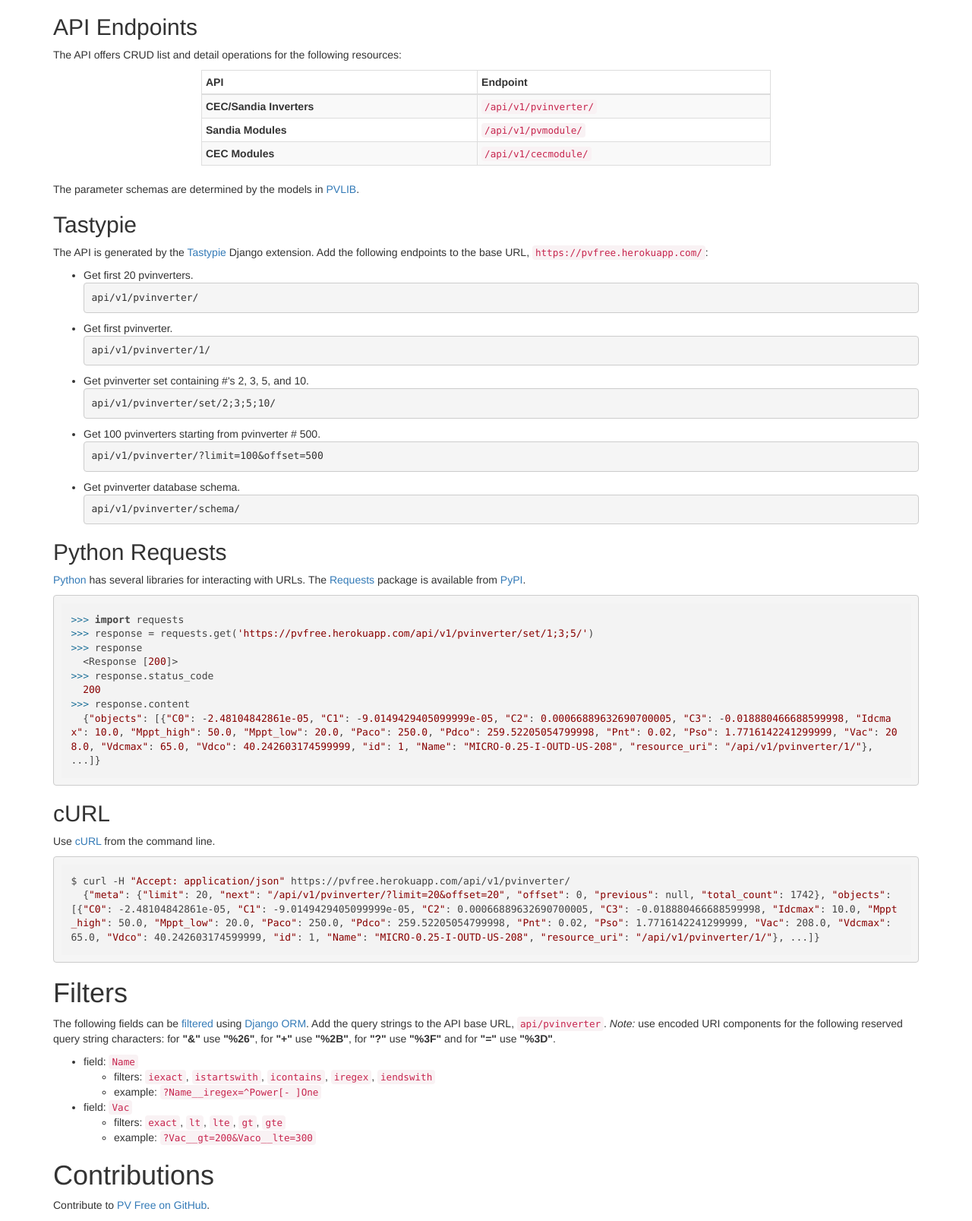
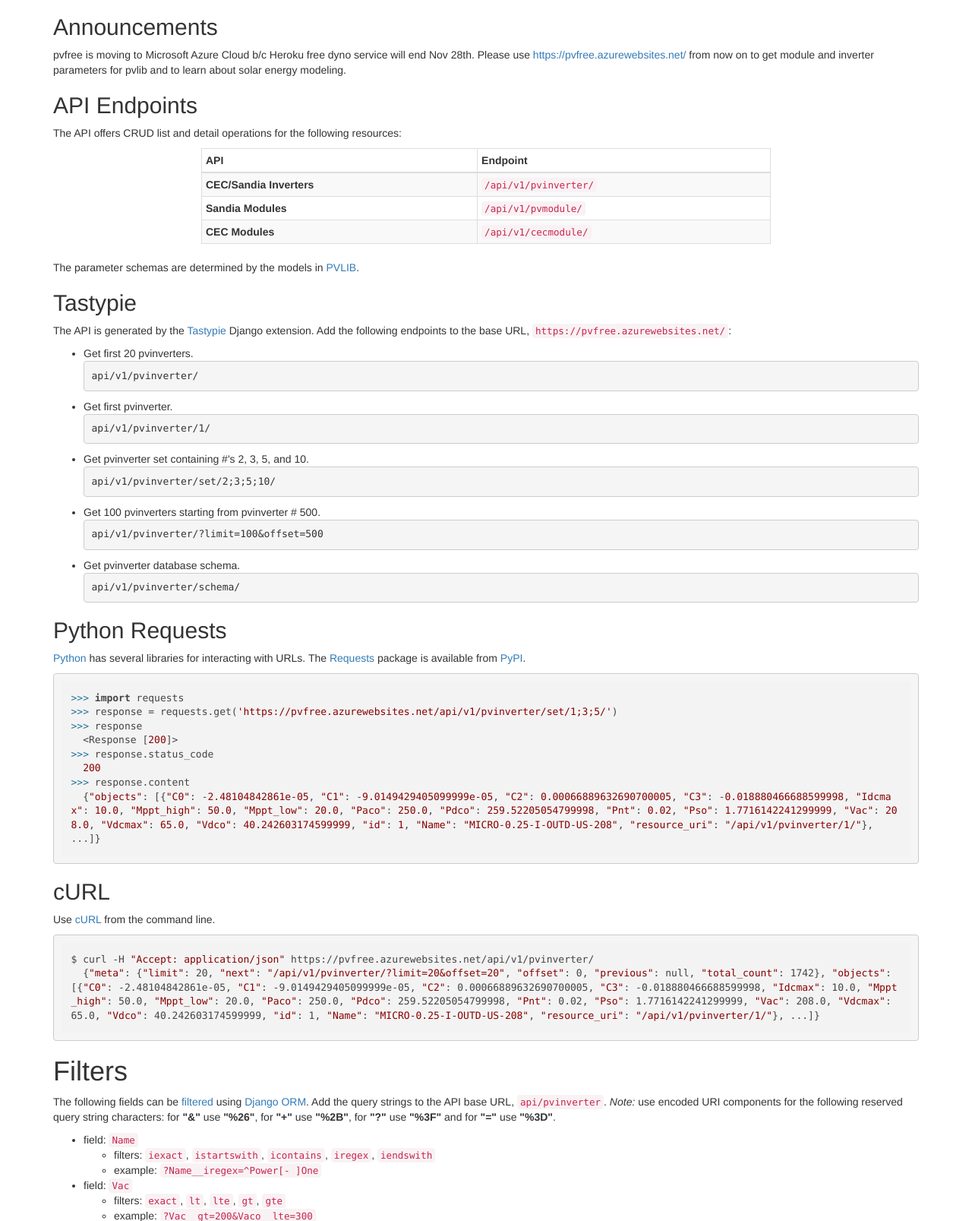
Before and after one commit to BreakingBytes/pvfree, a Django app: page / in a window 1280 px wide. Shown: the part 853-2460 px from the top of the page at 76% size. Run offline with Django 3.2, Linux system fonts and the light colour scheme; some libraries are stand-ins or nearby versions.

Commit message:
upgrade django, tastypie, lxml, numpy
- replace herokuapp.com with azurewebsites.net
- add announcements about move to azure
- fix admin sites url, doesn't use include since django-1.9

```diff
--- a/pvfree/urls.py
+++ b/pvfree/urls.py
@@ -32,7 +32,7 @@ urlpatterns = [
     url(r'^pvlib/$', pvfree_views.pvlib, name='pvlib'),
     url(r'^upload/$', param_views.file_upload, name='file_upload'),
     url(r'^api/', include(v1_api.urls)),
-    url(r'^admin/', include(admin.site.urls)),
+    url(r'^admin/', admin.site.urls),
     url(r'^api/v1/pvlib/solarposition/$', solarposition_resource,
         name='solarposition'),
     url(r'^api/v1/pvlib/linke-turbidity/$', linke_turbidity_resource,
--- a/templates/index.html
+++ b/templates/index.html
@@ -21,7 +21,7 @@
 <div class="container">
   <h1>Usage</h1>
   <p>
-    Browsing to <a target="_blank" href="/api/v1/pvinverter/?format=json"><code>pvfree.herokuapp.com/api/v1/pvinverter/?format=json</code></a>
+    Browsing to <a target="_blank" href="/api/v1/pvinverter/?format=json"><code>pvfree.azurewebsites.net/api/v1/pvinverter/?format=json</code></a>
     will display a <a target="_blank" href="http://json.org/">JSON</a> string with the first 20 records. The endpoint and query string to obtain
     the next set <a target="_blank" href="/api/v1/pvinverter/?format=json&limit=20&offset=20"><code>api/v1/pvinverter/?limit=20&offset=20</code></a>
     is contained in the <code>next</code> key of the string as are the endpoints for each inverter. <i>Note:</i> the query string <code>?format=json</code>
@@ -35,6 +35,13 @@
     <img src="https://travis-ci.org/BreakingBytes/pvfree.svg?branch=master"></a>
     &nbsp;PV Free is tested on every commit to the master branch on
     <a href="https://travis-ci.org" target="_blank">Travis-CI</a>.
+  </p>
+  <h2>Announcements</h2>
+  <p>
+    pvfree is moving to Microsoft Azure Cloud b/c Heroku free dyno service will
+    end Nov 28th. Please use <a href="https://pvfree.azurewebsites.net/">https://pvfree.azurewebsites.net/</a>
+    from now on to get module and inverter parameters for pvlib and to learn
+    about solar energy modeling.
   </p>
   <h2>API Endpoints</h2>
   <p>The API offers CRUD list and detail operations for the following resources:</p>
@@ -52,7 +59,7 @@
   <h2>Tastypie</h2>
   <p>The API is generated by the <a target="_blank" href="https://django-tastypie.readthedocs.org/en/latest/">Tastypie</a>
     Django extension. Add the following endpoints to the base URL,
-<a target="_blank" href="/"><code>https://pvfree.herokuapp.com/</code></a>:</p>
+<a target="_blank" href="/"><code>https://pvfree.azurewebsites.net/</code></a>:</p>
   <ul>
   <li>Get first 20 pvinverters.
   <pre>api/v1/pvinverter/</pre>
@@ -75,7 +82,7 @@
     <a target="_blank" href="https://requests.readthedocs.io/en/master/">Requests</a> package is available from
     <a target="_blank" href="https://pypi.python.org/pypi/requests">PyPI</a>.</p>
 <pre><code class="language-python">&gt;&gt;&gt; import requests
-&gt;&gt;&gt; response = requests.get('https://pvfree.herokuapp.com/api/v1/pvinverter/set/1;3;5/')
+&gt;&gt;&gt; response = requests.get('https://pvfree.azurewebsites.net/api/v1/pvinverter/set/1;3;5/')
 &gt;&gt;&gt; response
   &lt;Response [200]&gt;
 &gt;&gt;&gt; response.status_code
@@ -85,7 +92,7 @@
 </code></pre>
   <h2>cURL</h2>
   <p>Use <a target="_blank" href="https://curl.haxx.se/">cURL</a> from the command line.</p>
-<pre><code class="language-bash">$ curl -H "Accept: application/json" https://pvfree.herokuapp.com/api/v1/pvinverter/
+<pre><code class="language-bash">$ curl -H "Accept: application/json" https://pvfree.azurewebsites.net/api/v1/pvinverter/
   {"meta": {"limit": 20, "next": "/api/v1/pvinverter/?limit=20&amp;offset=20", "offset": 0, "previous": null, "total_count": 1742}, "objects": [{"C0": -2.48104842861e-05, "C1": -9.0149429405099999e-05, "C2": 0.00066889632690700005, "C3": -0.018880466688599998, "Idcmax": 10.0, "Mppt_high": 50.0, "Mppt_low": 20.0, "Paco": 250.0, "Pdco": 259.52205054799998, "Pnt": 0.02, "Pso": 1.7716142241299999, "Vac": 208.0, "Vdcmax": 65.0, "Vdco": 40.242603174599999, "id": 1, "Name": "MICRO-0.25-I-OUTD-US-208", "resource_uri": "/api/v1/pvinverter/1/"}, ...]}
 </code></pre>
   <h1>Filters</h1>
--- a/templates/pvlib.html
+++ b/templates/pvlib.html
@@ -257,7 +257,7 @@ crossorigin=""></script>
   <h2>Example</h2>
   <p>
     You'll need to send a <code>POST</code> request with solar position data.
-    Try this <a target="_blank" href="https://pvfree.herokuapp.com/api/v1/pvlib/airmass/?zenith_data=%7B%222019-01-01T09%3A00%3A00-0800%22%3A%7B%22apparent_zenith%22%3A%2275.64949399351546%22%7D%2C%222019-01-01T12%3A00%3A00-0800%22%3A%7B%22apparent_zenith%22%3A%2260.93578142843924%22%7D%7D&model=kastenyoung1989">
+    Try this <a target="_blank" href="https://pvfree.azurewebsites.net/api/v1/pvlib/airmass/?zenith_data=%7B%222019-01-01T09%3A00%3A00-0800%22%3A%7B%22apparent_zenith%22%3A%2275.64949399351546%22%7D%2C%222019-01-01T12%3A00%3A00-0800%22%3A%7B%22apparent_zenith%22%3A%2260.93578142843924%22%7D%7D&model=kastenyoung1989">
       <code>curl -H "Content-Type: application/json" -X POST /api/v1/pvlib/airmass/ -d '{"model":"kastenyoung1989","zenith_data":{"2019-01-01T09:00:00-0800":{"apparent_zenith":"75.64949399351546"},"2019-01-01T12:00:00-0800":{"apparent_zenith":"60.93578142843924"}}}'</code></a>.
   </p>
   <br/>
```
Also changed, not shown: requirements.txt (+4 -4 lines), readme.md.
